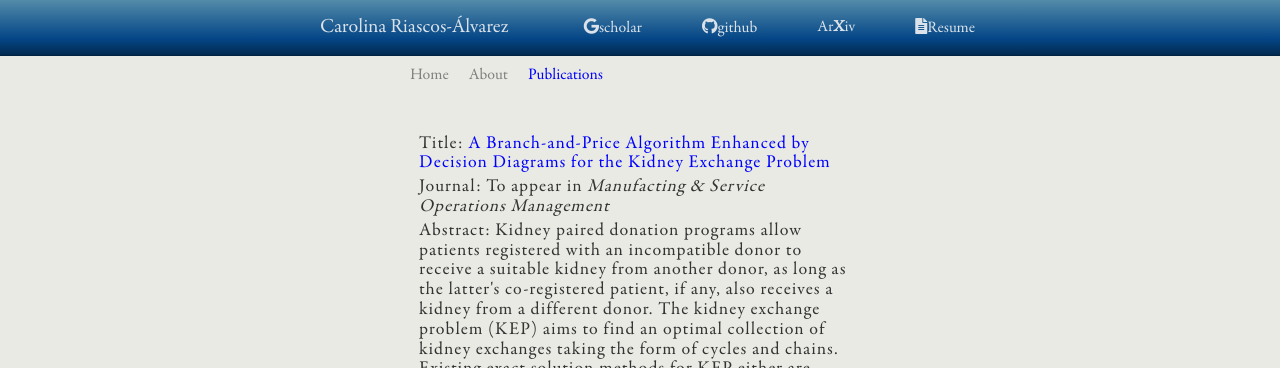
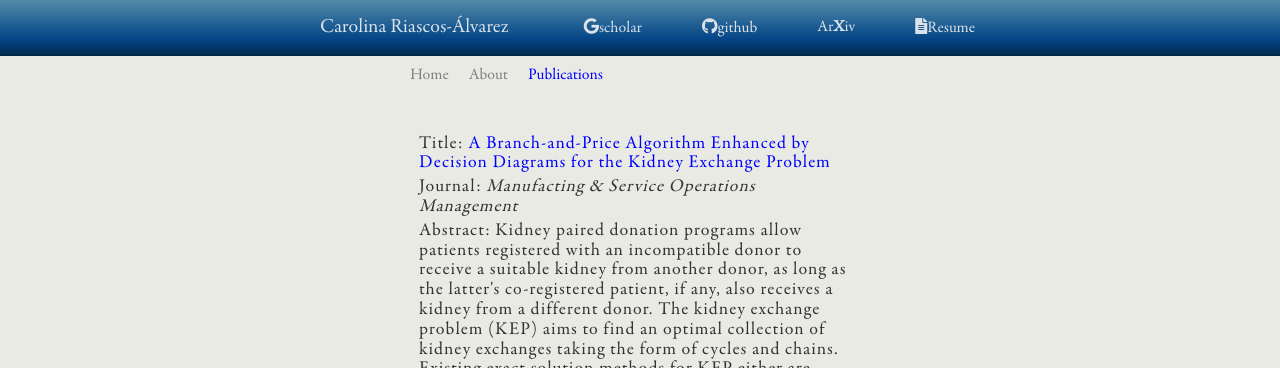
Before and after one commit to CarolinaRiascos/criaal_website, a Jekyll site: the page built from publications.md, in a window 1280 px wide. Shown: the top 368 px of the page. Built offline with Jekyll 4.4.1, drawn with Linux system fonts in a browser that asks for light colours.

```diff
--- a/_data/publications.yml
+++ b/_data/publications.yml
@@ -1,7 +1,7 @@
 - paper: A Branch-and-Price Algorithm Enhanced by Decision Diagrams for the Kidney Exchange Problem
   journal: Manufacting & Service Operations Management
-  state: To appear in
-  link: https://arxiv.org/abs/2009.13715
+  state:
+  link: https://pubsonline.informs.org/doi/10.1287/msom.2022.0192
   abstract: Kidney paired donation programs allow patients registered with an incompatible donor to receive a suitable kidney from another donor, as long as the latter's co-registered patient, if any, also receives a kidney from a different donor. The kidney exchange problem (KEP) aims to find an optimal collection of kidney exchanges taking the form of cycles and chains. Existing exact solution methods for KEP either are designed for the case where only cyclic exchanges are considered, or can handle long chains but are scalable as long as cycles are short. We develop the first decomposition method that is able to deal with long cycles and long chains for large realistic instances. More specifically, we propose a branch-and-price framework, in which the pricing problems are solved (for the first time in packing problems in a digraph) through multi-valued decision diagrams. Also, we present a new upper bound on the optimal value of KEP, stronger than the one proposed in the literature, which is obtained via our master problem. Computational experiments show superior performance of our method over the state of the art by optimally solving almost all instances in the PrefLib library for multiple cycle and chain lengths.
 - paper: A Feasibility-Seeking Approach to Two-stage Robust Optimization in Kidney Exchange
   journal: European Journal of Operational Research
```
